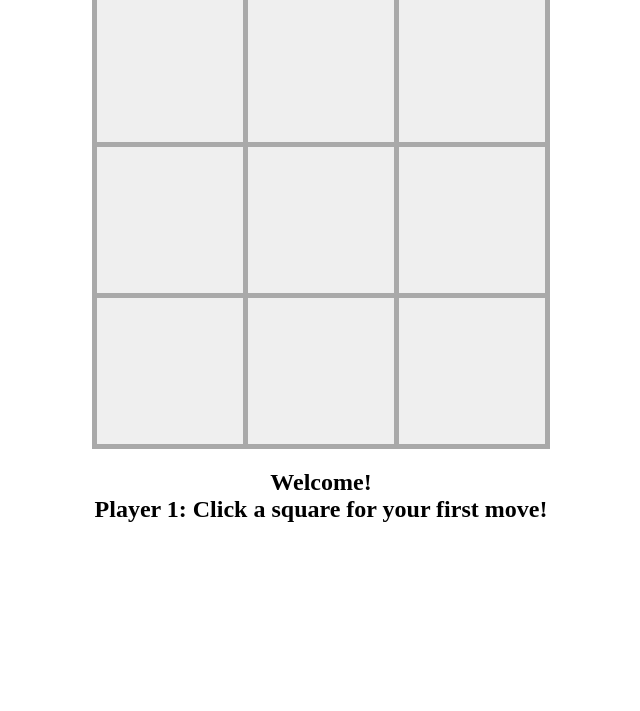
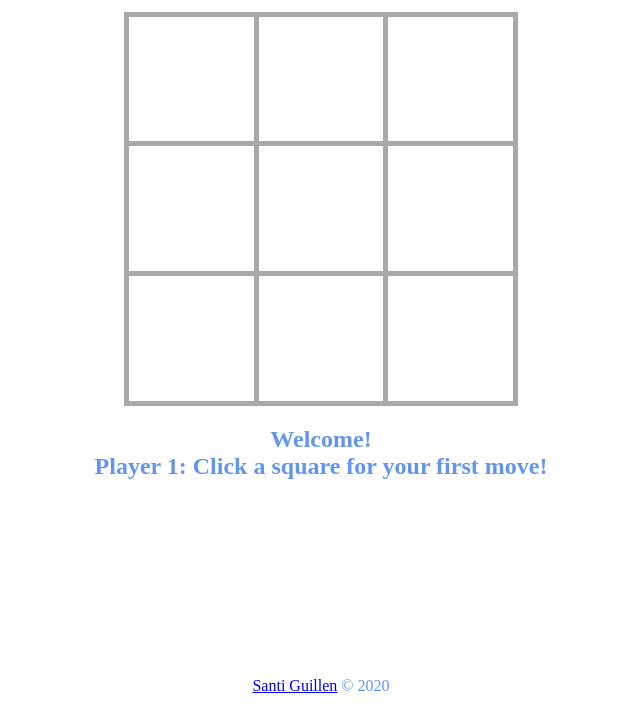
Before and after one commit to santiguillengar/tictactoe, a plain HTML site: page index.html in a window 1280 px wide. Shown: the part 89-800 px from the top of the page, without its empty margins (319-959 px from the left). Drawn offline with Linux system fonts and the light colour scheme.

Commit message:
improved styling, added footer

```diff
--- a/css/style.css
+++ b/css/style.css
@@ -1,3 +1,8 @@
+body {
+  color: cornflowerblue;
+  height: 100%;
+}
+
 .grid-container {
   display: grid;
   grid-template-columns: 1fr 1fr 1fr;
@@ -6,26 +11,27 @@
   grid-column-gap: 5px;
   grid-row-gap: 5px;
   padding: 5px;
-  width: 35vw;
-  height: 35vw;
+  width: 30vw;
+  height: 30vw;
   margin: auto;
 }
 
 .grid-cell {
+  background-color: #FFFFFF;
   display: flex;
   align-items: center;
   justify-content: center;
   border: none;
-  /* padding: 10px; */
 }
 
 .grid-cell:hover {
-  background-color: cornflowerblue;
+  background-color: cornflowerblue !important;
 }
 
 
 h1 {
   text-align: center;
+  font-size: 250%;
 }
 
 h2 {
@@ -42,6 +48,20 @@ h2 {
   font-weight: bolder;
 }
 
-/* #reset-button {
-  background-color: red;
-} */
+#reset-button {
+  background-color: cornflowerblue;
+  border: none;
+  color: white;
+  font-weight: bolder;
+  padding: 20px;
+  border-radius: 5px;
+}
+
+footer {
+  text-align: center;
+  position: absolute;
+  left: 0;
+  bottom: 0;
+  width: 100%;
+  overflow: hidden;
+}
--- a/index.html
+++ b/index.html
@@ -23,5 +23,9 @@
 
   <h2 id="info"></h2>
   <div id="reset"><button id="reset-button" onclick="resetGame()"></button></div>
+
+  <footer>
+    <p><a href="https://sguillen.com">Santi Guillen</a> &copy; <span id="copyright"></span></p>
+  </footer>
   <script type="text/javascript" src="js/script.js"></script>
 </body>
--- a/js/script.js
+++ b/js/script.js
@@ -1,4 +1,4 @@
-const players = ['X','O'];
+const players = ['❌','⭕️'];
 let play = 0;
 
 const cellIds = ['cell1', 'cell2', 'cell3', 'cell4', 'cell5', 'cell6', 'cell7', 'cell8', 'cell9'];
@@ -84,7 +84,7 @@ function gameEnd(foundWinner, winningLine) {
       document.getElementById(cell).style.backgroundColor = '#FFFF85';
     })
   } else {
-    document.getElementById('info').innerHTML = 'WINNER:  ' + winningLine[0] + '!';
+    document.getElementById('info').innerHTML = 'WINNER:  ' + document.getElementById(winningLine[0]).innerHTML + '!';
     console.log(winningLine);
     // document.body.style.backgroundColor = '#9EE493';
     winningLine.forEach((cell) => {
@@ -104,12 +104,15 @@ function resetGame() {
   cellIds.forEach((cell) => {
     document.getElementById(cell).disabled = false;
     document.getElementById(cell).innerHTML = ' ';
+    document.getElementById(cell).style.backgroundColor = '#FFFFFF';
   })
 
   document.getElementById('info').innerHTML = 'Welcome!<br>Player 1: Click a square for your first move!';
   document.getElementById('reset-button').style.visibility = 'hidden';
   document.getElementById('reset-button').innerHTML = 'Reset Game';
 
+  document.getElementById('copyright').appendChild(document.createTextNode(new Date().getFullYear()));
+
 }
 
 resetGame();
```
